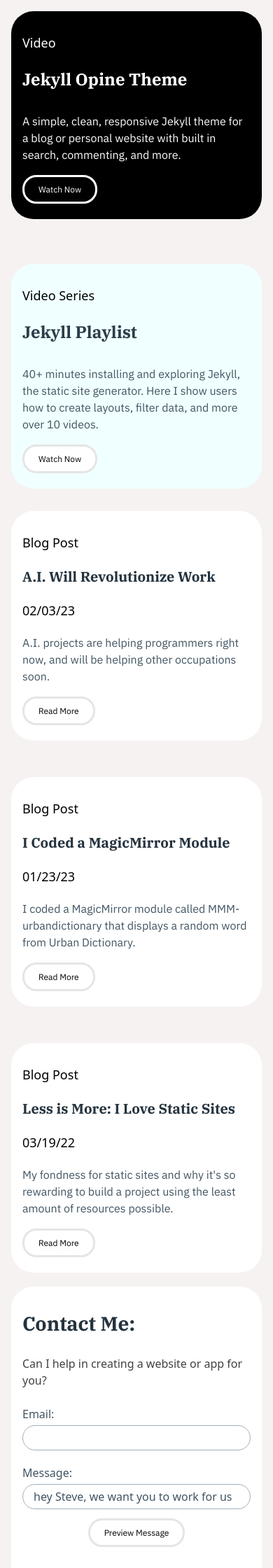
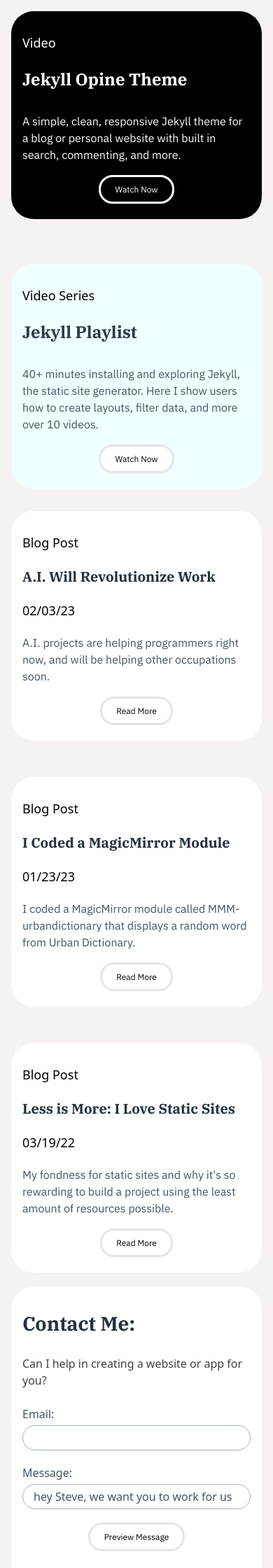
Before and after one commit to leabs/stevenleabo.com, a Jekyll site: the page built from index.markdown, in a window 390 px wide. Shown: the part 2145-4385 px from the top of the page at 70% size. Built offline with Jekyll 4.4.1, drawn with Linux system fonts in a browser that asks for light colours.

Commit message:
buttons should center on small screens

```diff
--- a/_includes/home/contact.html
+++ b/_includes/home/contact.html
@@ -16,11 +16,12 @@
               required></input>
           </label>
           <div>
-            <div class="grid" style="text-align: center; margin-bottom:40px;">
-              <div><a style="width:156px; height:45px;" class="button" onclick="speaks()">Preview Message</a></div>
+            <div  style="text-align: center; ">
+                <a style="min-width:156px; min-width: 156px; width: 156px; max-height:40px; line-height:40px" class="button" onclick="speaks()">Preview Message</a>
             </div>
-            <div class="grid" style="text-align: center;">
-              <div><a style="width:156px; height:45px;" class="button" type="submit">Send</a></div>
+            <br />
+            <div  style="text-align: center;">
+              <a style="min-width:156px; min-width: 156px; width: 156px; max-height:41px; " class="button" type="submit">Send</a>
             </div>
         </form>
       </div>
--- a/_includes/home/featured-post.html
+++ b/_includes/home/featured-post.html
@@ -12,7 +12,7 @@
             <div class="post-date"><span>{{post.date | date: "%D" }}</span></div>
           <p>{{post.description | strip_html}}</p>
           <div class="grid">
-            <div><a class="button" href="{{post.url}}">Read More</a></div>
+            <div class="button-wrapper"><a class="button" href="{{post.url}}">Read More</a></div>
           </div>
         </article>
       </div>
--- a/_includes/home/featured-videos.html
+++ b/_includes/home/featured-videos.html
@@ -11,7 +11,7 @@
               website with built in search, commenting, and more.
             </p>
 
-            <div>
+            <div class="button-wrapper">
               <a
                 class="button"
                 style="color: #fff; border-color: #fff"
@@ -34,6 +34,7 @@
               generator. Here I show users how to create layouts, filter data,
               and more over 10 videos.
             </p>
+            <div class="button-wrapper">
               <a
                 style="background: #fff"
                 class="button"
@@ -41,6 +42,7 @@
                 >Watch Now</a
               >
             </div>
+          </div>
         </article>
       </div>
     </div>
--- a/assets/css/style.css
+++ b/assets/css/style.css
@@ -260,6 +260,9 @@
   #fun > article {
     text-align: center;
   }
+  .button-wrapper{
+    text-align: center;
+  }
 
   .social-icon-wrapper > .social-icons article {
     margin: 20px 0 !important;
```
Lines whose indentation alone changed are shown as unchanged.
